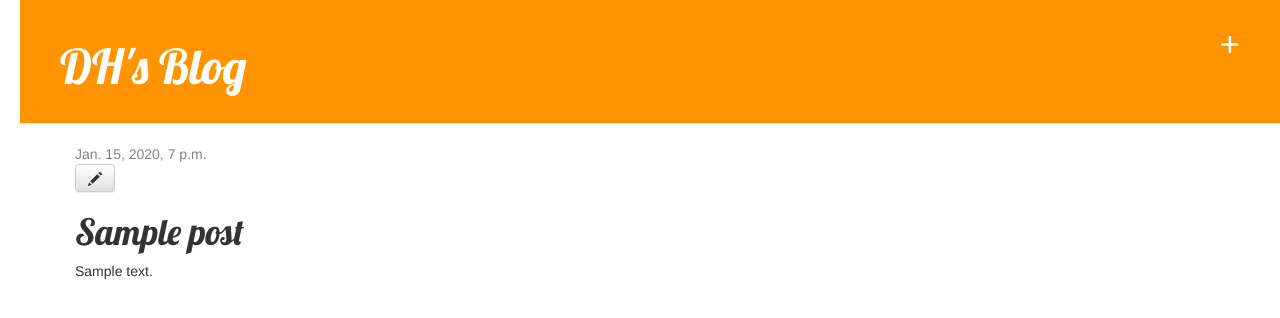
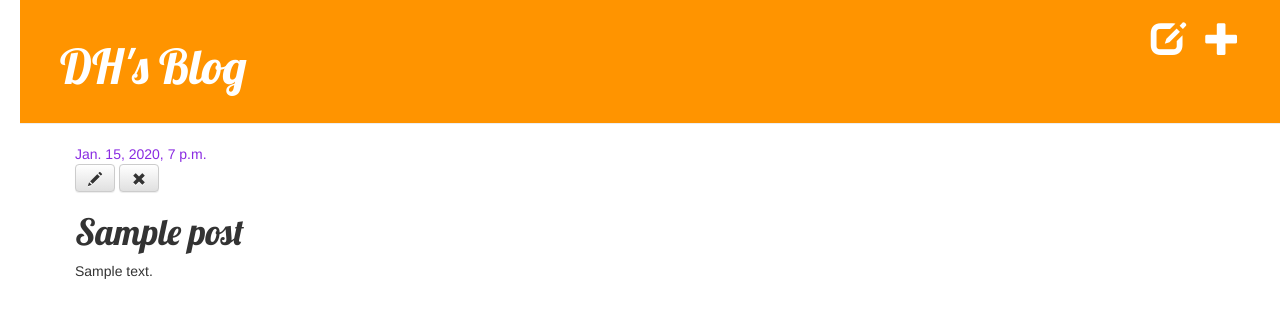
Before and after one commit to donghoney/First-Blog, a Django app: page /post/1/ in a window 1280 px wide. Shown: the top 318 px of the page. Run offline with Django 3.2, Linux system fonts and the light colour scheme; a user stored in the database is signed in; tables that the repository leaves empty hold one stand-in row (values such as "Sample post"); some libraries are stand-ins or nearby versions.

Commit message:
add publish

```diff
--- a/blog/static/css/blog.css
+++ b/blog/static/css/blog.css
@@ -28,7 +28,7 @@ h1, h2, h3, h4 {
 }
 
 .date {
-    color: #828282;
+    color: #8A2BE2;
 }
 
 .save {
--- a/blog/templates/blog/base.html
+++ b/blog/templates/blog/base.html
@@ -10,8 +10,10 @@
     <body>
         <div class="page-header">
         {% if user.is_authenticated %}
-            <a href="{% url 'post_new' %}" class="top-menu"><span class="glyphic
-on glyphicon-plus"></span></a>
+            <a href="{% url 'post_new' %}" class="top-menu"><span class="glyphicon glyphicon-plus"></span></a>
+        {% endif %}
+        {% if user.is_authenticated %}
+        <a href="{% url 'post_draft_list' %}" class="top-menu"><span class="glyphicon glyphicon-edit"></span></a>
         {% endif %}
             <h1><a href="/">DH's Blog</a></h1>
         </div>
--- a/blog/templates/blog/post_detail.html
+++ b/blog/templates/blog/post_detail.html
@@ -6,9 +6,12 @@
             <div class="date">
                 {{ post.published_date }}
             </div>
+        {% else %}
+            <a class="btn btn-default" href="{% url 'post_publish' pk=post.pk %}">Publish</a>
         {% endif %}
         {% if user.is_authenticated %}
-        <a class="btn btn-default" href="{% url 'post_edit' pk=post.pk %}"><span class="glyphicon glyphicon-pencil"></span></a>
+            <a class="btn btn-default" href="{% url 'post_edit' pk=post.pk %}"><span class="glyphicon glyphicon-pencil"></span></a>
+            <a class="btn btn-default" href="{% url 'post_remove' pk=post.pk %}"><span class="glyphicon glyphicon-remove"></span></a>
         {% endif %}
         <h1>{{ post.title }}</h1>
         <p>{{ post.text|linebreaksbr }}</p>
--- a/blog/urls.py
+++ b/blog/urls.py
@@ -6,4 +6,7 @@ urlpatterns = [
     path('post/<int:pk>/', views.post_detail, name='post_detail'),
     path('post/new', views.post_new, name='post_new'),
     path('post/<int:pk>/edit/', views.post_edit, name='post_edit'),
+    path('draft/', views.post_draft_list, name='post_draft_list'),
+    path('post/<int:pk>/publish/', views.post_publish, name='post_publish'),
+    path('post/<int:pk>/remove/', views.post_remove, name='post_remove'),
 ]
--- a/blog/views.py
+++ b/blog/views.py
@@ -19,7 +19,7 @@ def post_new(request):
         if form.is_valid():
             post = form.save(commit=False)
             post.author = request.user
-            post.published_date = timezone.now()
+            #post.published_date = timezone.now()
             post.save()
             return redirect('post_detail', pk=post.pk)
     else:
@@ -33,9 +33,23 @@ def post_edit(request, pk):
         if form.is_valid():
             post = form.save(commit=False)
             post.author = request.user
-            post.published_date = timezone.now()
+            #post.published_date = timezone.now()
             post.save()
             return redirect('post_detail', pk=post.pk)
     else:
         form = PostForm(instance=post)
     return render(request, 'blog/post_edit.html', {'form': form})
+
+def post_draft_list(request):
+    posts = Post.objects.filter(published_date__isnull=True).order_by('created_date')
+    return render(request, 'blog/post_draft_list.html', {'posts': posts})
+
+def post_publish(request, pk):
+    post = get_object_or_404(Post, pk=pk)
+    post.publish()
+    return redirect('post_list')
+
+def post_remove(request, pk):
+    post = get_object_or_404(Post, pk=pk)
+    post.delete()
+    return redirect('post_list')
```
Also changed, not shown: blog/templates/blog/post_draft_list.html (added, +11 -0 lines), blog/models.py (line endings or trailing spaces).
